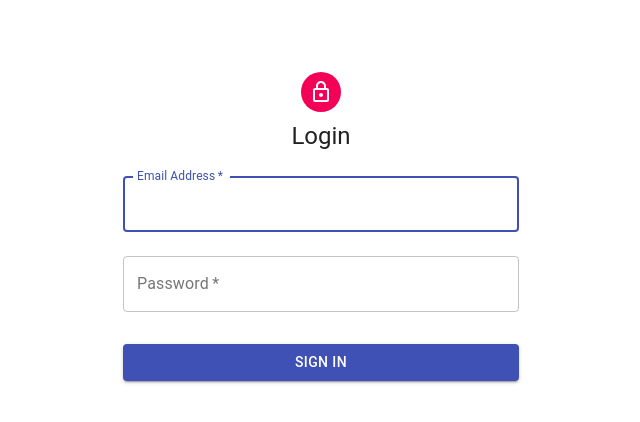
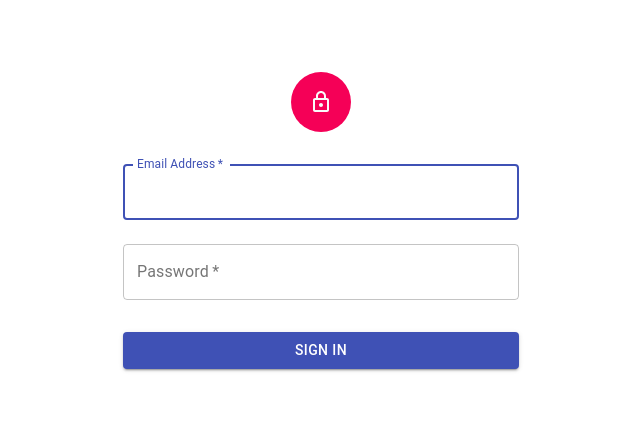
Before and after one commit to abegalinov/backoffice-skeleton, a React (Create React App) app: page /login in a window 1280 px wide. Shown: the top 422 px of the page, without its empty margins (319-959 px from the left). Built offline with nearby package versions, Linux system fonts and the light colour scheme.

Commit message:
some small improvements

```diff
--- a/src/App.js
+++ b/src/App.js
@@ -55,7 +55,6 @@ function App(props) {
         </Toolbar>
       </AppBar>
       <nav className={classes.drawer} aria-label="mailbox folders">
-        {/* The implementation can be swapped with js to avoid SEO duplication of links. */}
         <Hidden smUp implementation="js">
           <Drawer
             container={container}
@@ -67,7 +66,7 @@ function App(props) {
               paper: classes.drawerPaper,
             }}
             ModalProps={{
-              keepMounted: true, // Better open performance on mobile.
+              keepMounted: true
             }}
           >
             <Divider />
@@ -101,7 +100,5 @@ function App(props) {
 export default connect(
   state => ({
     loggedIn: state.loggedIn,
-  }),
-  {
-  }
+  })
 )(App);
--- a/src/Login.js
+++ b/src/Login.js
@@ -9,6 +9,7 @@ import TextField from '@material-ui/core/TextField';
 import LockOutlinedIcon from '@material-ui/icons/LockOutlined';
 import Typography from '@material-ui/core/Typography';
 import Container from '@material-ui/core/Container';
+import CircularProgress from '@material-ui/core/CircularProgress';
 
 import { loginProcess } from './state/actions';
 import  useStyles  from './styles';
@@ -19,12 +20,10 @@ export function SignIn(props) {
     <Container component="main" maxWidth="xs">
       <CssBaseline />
       <div className={classes.paper}>
-        <Avatar className={classes.avatar}>
-          <LockOutlinedIcon />
-        </Avatar>
-        <Typography component="h1" variant="h5">
-          Login
-        </Typography>
+        {props.props.loading
+          ? <CircularProgress size={68} className={classes.loginProgress} />
+          : <Avatar className={classes.avatar}><LockOutlinedIcon /></Avatar>
+        }
         <form className={classes.form} noValidate>
           <TextField
             onChange={props.setEmail}
@@ -68,6 +67,13 @@ export function SignIn(props) {
 }
 
 class Login extends React.Component {
+  constructor(props) {
+    super(props);
+    this.state = {
+      email: null,
+      password: null
+    };
+  }
   isError = () => {
     return this.props.error !== null;
   }
--- a/src/styles.js
+++ b/src/styles.js
@@ -58,6 +58,8 @@ const styles = makeStyles(theme => ({
   avatar: {
     margin: theme.spacing(1),
     backgroundColor: theme.palette.secondary.main,
+    width: 60,
+    height: 60
   },
   form: {
     width: '100%', // Fix IE 11 issue.
```
Also changed, not shown: 1 other file (tests, documents, lock files or other folders).
